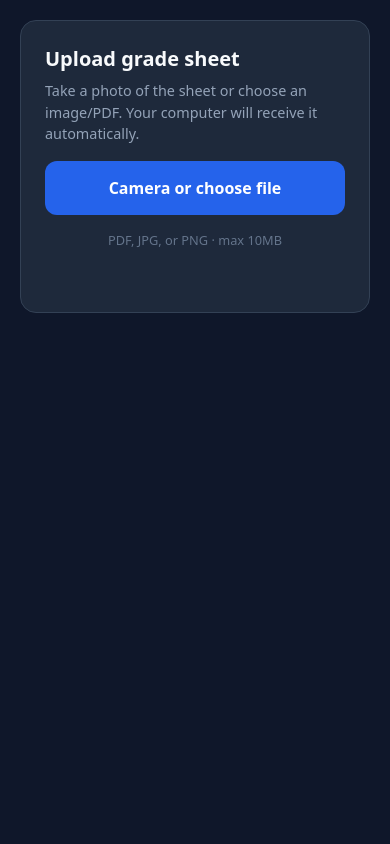
After one commit to MaxRUnger/Capstone, a Flask app: template app/templates/mobile_upload.html in a window 390 px wide. The commit adds this page. Run offline with Flask 3, Linux system fonts and the light colour scheme; the template is opened without the code that fills it: most values are stand-ins (such as "Sample title", 1, 10 or a date in 2020).

Commit message:
Fix .gitignore; mobile QR upload (LAN/PUBLIC_BASE_URL), qrcodejs, layout
- Replace broken ignore-all .gitignore so app/ can be tracked
- LAN IP / PUBLIC_BASE_URL for phone QR; loopback warning in UI
- Vendored qrcodejs; mobile upload page and polling in pdf_analyzer
- Adjacent drag-drop and QR on md+ screens

Made-with: Cursor

```diff
--- a/app/routes.py
+++ b/app/routes.py
@@ -1,6 +1,11 @@
 import logging
+import os
+import socket
+import threading
+import time
 from functools import wraps
-from flask import Blueprint, render_template, request, jsonify, redirect, url_for, session  # type: ignore
+from typing import Optional
+from flask import Blueprint, render_template, request, jsonify, redirect, url_for, session, abort, Response  # type: ignore
 from app.authentication import supabase, supabase_admin
 from app.models import Course, Grade, Student, Homework
 from app.dao.gemini_analyzer import get_gemini_analyzer
@@ -9,6 +14,94 @@ from uuid import uuid4
 logger = logging.getLogger(__name__)
 
 main_bp = Blueprint('main', __name__, template_folder='templates')
+
+# In-memory mobile upload handoff (single-process dev / one gunicorn worker).
+# For multiple workers, replace with Redis or similar.
+MOBILE_UPLOAD_TTL = 900  # 15 minutes
+_pending_mobile_uploads = {}
+_mobile_upload_lock = threading.Lock()
+
+
+def _get_lan_ipv4() -> Optional[str]:
+    """Best-effort primary LAN IPv4 for QR links when the dev server is opened via localhost."""
+    try:
+        s = socket.socket(socket.AF_INET, socket.SOCK_DGRAM)
+        s.settimeout(0.25)
+        s.connect(("8.8.8.8", 80))
+        ip = s.getsockname()[0]
+        s.close()
+        if ip and not ip.startswith("127."):
+            return ip
+    except OSError:
+        pass
+    try:
+        ip = socket.gethostbyname(socket.gethostname())
+        if ip and not ip.startswith("127."):
+            return ip
+    except OSError:
+        pass
+    return None
+
+
+def _request_host_is_loopback() -> bool:
+    host = (request.host or "").split(":")[0].lower()
+    if host in ("localhost", "127.0.0.1", "::1"):
+        return True
+    if host.startswith("127."):
+        return True
+    return False
+
+
+def _public_base_url():
+    """Base URL for QR / phone links. PUBLIC_BASE_URL wins (use for production, e.g. https://claritygrader.net)."""
+    base = (os.environ.get("PUBLIC_BASE_URL") or "").strip().rstrip("/")
+    if base:
+        return base
+    if _request_host_is_loopback():
+        lan = _get_lan_ipv4()
+        if lan:
+            port = request.environ.get("SERVER_PORT", "5000")
+            try:
+                p = int(port)
+            except ValueError:
+                p = 5000
+            return f"http://{lan}:{p}"
+    return request.host_url.rstrip("/")
+
+
+def _url_looks_like_loopback(url: str) -> bool:
+    if not url:
+        return False
+    u = url.lower()
+    return "localhost" in u or "127.0.0.1" in u or "::1" in u
+
+
+def _pending_put(token: str, class_id: str, user_id: str) -> None:
+    with _mobile_upload_lock:
+        _pending_mobile_uploads[token] = {
+            "class_id": class_id,
+            "user_id": user_id,
+            "created": time.time(),
+            "file": None,
+            "filename": None,
+            "content_type": None,
+        }
+
+
+def _pending_get(token: str):
+    with _mobile_upload_lock:
+        p = _pending_mobile_uploads.get(token)
+        if not p:
+            return None
+        if time.time() - p["created"] > MOBILE_UPLOAD_TTL:
+            del _pending_mobile_uploads[token]
+            return None
+        return p
+
+
+def _pending_delete(token: str) -> None:
+    with _mobile_upload_lock:
+        _pending_mobile_uploads.pop(token, None)
 
 DEFAULT_REQUIRED_MS = 2
 
@@ -836,8 +929,107 @@ def update_grade_handler(class_id):
         return redirect(url_for('main.class_detail', class_id=class_id))
 
     assignments = load_assignments_for_class(class_id)
-
-    return render_template("update_grade.html", class_id=class_id, class_name=class_data.get('name'), assignments=assignments)
+    template_kwargs = {
+        "class_id": class_id,
+        "class_name": class_data.get("name"),
+        "assignments": assignments,
+    }
+    if assignments:
+        mobile_upload_token = str(uuid4())
+        _pending_put(mobile_upload_token, class_id, session["user_id"])
+        mobile_upload_url = (
+            f"{_public_base_url()}/class/{class_id}/mobile-upload/{mobile_upload_token}"
+        )
+        template_kwargs["mobile_upload_token"] = mobile_upload_token
+        template_kwargs["mobile_upload_url"] = mobile_upload_url
+        template_kwargs["mobile_upload_url_is_loopback"] = _url_looks_like_loopback(mobile_upload_url)
+
+    return render_template("update_grade.html", **template_kwargs)
+
+@main_bp.route("/class/<class_id>/mobile-upload/<token>")
+def mobile_upload_page(class_id, token):
+    """Phone-friendly page to photograph or pick a grade sheet (opened via QR)."""
+    p = _pending_get(token)
+    if not p or p["class_id"] != class_id:
+        return (
+            render_template("mobile_upload.html", error="This link is invalid or has expired."),
+            404,
+        )
+    return render_template("mobile_upload.html", class_id=class_id, token=token, error=None)
+
+
+@main_bp.route("/api/mobile-upload/<token>", methods=["POST"])
+def mobile_upload_receive(token):
+    """Receive file from phone; token proves intent (short-lived, unguessable)."""
+    p = _pending_get(token)
+    if not p:
+        return jsonify({"success": False, "error": "Invalid or expired link"}), 400
+
+    if "file" not in request.files:
+        return jsonify({"success": False, "error": "No file uploaded"}), 400
+
+    f = request.files["file"]
+    if not f or not f.filename:
+        return jsonify({"success": False, "error": "No file selected"}), 400
+
+    allowed_extensions = (".pdf", ".jpg", ".jpeg", ".png")
+    if not f.filename.lower().endswith(allowed_extensions):
+        return jsonify({"success": False, "error": "Use a PDF, JPG, or PNG"}), 400
+
+    data = f.read()
+    max_size = 10 * 1024 * 1024
+    if len(data) > max_size:
+        return jsonify({"success": False, "error": "File must be 10MB or smaller"}), 400
+
+    content_type = f.mimetype or "application/octet-stream"
+    with _mobile_upload_lock:
+        if token not in _pending_mobile_uploads:
+            return jsonify({"success": False, "error": "Link expired"}), 400
+        _pending_mobile_uploads[token]["file"] = data
+        _pending_mobile_uploads[token]["filename"] = f.filename
+        _pending_mobile_uploads[token]["content_type"] = content_type
+
+    return jsonify({"success": True})
+
+
+@main_bp.route("/api/class/<class_id>/mobile-upload-status/<token>")
+@api_login_required
+def mobile_upload_status(class_id, token):
+    """Desktop polls until the phone has uploaded a file."""
+    p = _pending_get(token)
+    if not p or p["class_id"] != class_id or p["user_id"] != session["user_id"]:
+        return jsonify({"success": False, "error": "Not found"}), 404
+    ready = p["file"] is not None
+    return jsonify(
+        {
+            "success": True,
+            "ready": ready,
+            "filename": p["filename"] if ready else None,
+        }
+    )
+
+
+@main_bp.route("/api/class/<class_id>/mobile-upload-file/<token>")
+@api_login_required
+def mobile_upload_file(class_id, token):
+    """Return uploaded bytes once, then clear the handoff."""
+    p = _pending_get(token)
+    if not p or p["class_id"] != class_id or p["user_id"] != session["user_id"]:
+        abort(404)
+    if p["file"] is None:
+        return jsonify({"success": False, "error": "No file yet"}), 404
+
+    data = p["file"]
+    filename = p["filename"] or "upload.jpg"
+    content_type = p["content_type"] or "application/octet-stream"
+    _pending_delete(token)
+
+    return Response(
+        data,
+        mimetype=content_type,
+        headers={"Content-Disposition": f'inline; filename="{filename}"'},
+    )
+
 
 @main_bp.route("/class/<class_id>/create_learning_objective", methods=["GET", "POST"], endpoint='create_learning_objective')
 @login_required
--- /dev/null
+++ b/app/templates/mobile_upload.html
@@ -0,0 +1,102 @@
+<!DOCTYPE html>
+<html lang="en">
+<head>
+  <meta charset="utf-8">
+  <meta name="viewport" content="width=device-width, initial-scale=1, viewport-fit=cover">
+  <meta name="theme-color" content="#0f172a">
+  <title>Upload grade sheet</title>
+  <style>
+    * { box-sizing: border-box; }
+    body {
+      margin: 0;
+      min-height: 100dvh;
+      font-family: system-ui, -apple-system, Segoe UI, Roboto, sans-serif;
+      background: #0f172a;
+      color: #f8fafc;
+      padding: 1.25rem;
+      padding-bottom: max(1.25rem, env(safe-area-inset-bottom));
+    }
+    h1 { font-size: 1.25rem; font-weight: 700; margin: 0 0 0.5rem; }
+    p { color: #94a3b8; font-size: 0.9rem; line-height: 1.5; margin: 0 0 1rem; }
+    .card {
+      max-width: 420px;
+      margin: 0 auto;
+      background: #1e293b;
+      border-radius: 1rem;
+      padding: 1.5rem;
+      border: 1px solid #334155;
+    }
+    .err { color: #fca5a5; text-align: center; padding: 2rem 1rem; }
+    label.file-btn {
+      display: block;
+      width: 100%;
+      text-align: center;
+      padding: 1rem 1.25rem;
+      background: #2563eb;
+      color: #fff;
+      font-weight: 600;
+      border-radius: 0.75rem;
+      cursor: pointer;
+      border: none;
+      font-size: 1rem;
+    }
+    label.file-btn:active { background: #1d4ed8; }
+    input[type="file"] { position: absolute; width: 0; height: 0; opacity: 0; }
+    .hint { font-size: 0.8rem; color: #64748b; margin-top: 1rem; text-align: center; }
+    #status { margin-top: 1rem; font-size: 0.9rem; text-align: center; min-height: 1.5em; }
+    #status.ok { color: #86efac; }
+    #status.bad { color: #fca5a5; }
+  </style>
+</head>
+<body>
+  {% if error %}
+  <div class="err">{{ error }}</div>
+  {% else %}
+  <div class="card">
+    <h1>Upload grade sheet</h1>
+    <p>Take a photo of the sheet or choose an image/PDF. Your computer will receive it automatically.</p>
+    <form id="f" action="#" method="post" enctype="multipart/form-data">
+      <label class="file-btn">
+        Camera or choose file
+        <input type="file" id="file" name="file" accept=".pdf,.jpg,.jpeg,.png,image/*,application/pdf" capture="environment">
+      </label>
+    </form>
+    <p class="hint">PDF, JPG, or PNG · max 10MB</p>
+    <div id="status" role="status"></div>
+  </div>
+  <script>
+    (function () {
+      var token = {{ token|tojson }};
+      var input = document.getElementById('file');
+      var statusEl = document.getElementById('status');
+      input.addEventListener('change', function () {
+        if (!input.files || !input.files[0]) return;
+        var fd = new FormData();
+        fd.append('file', input.files[0]);
+        statusEl.textContent = 'Uploading…';
+        statusEl.className = '';
+        fetch('/api/mobile-upload/' + encodeURIComponent(token), {
+          method: 'POST',
+          body: fd,
+          credentials: 'same-origin'
+        })
+          .then(function (r) { return r.json().then(function (j) { return { ok: r.ok, j: j }; }); })
+          .then(function (x) {
+            if (x.ok && x.j.success) {
+              statusEl.textContent = 'Done. You can close this page.';
+              statusEl.className = 'ok';
+            } else {
+              statusEl.textContent = (x.j && x.j.error) ? x.j.error : 'Upload failed';
+              statusEl.className = 'bad';
+            }
+          })
+          .catch(function () {
+            statusEl.textContent = 'Network error';
+            statusEl.className = 'bad';
+          });
+      });
+    })();
+  </script>
+  {% endif %}
+</body>
+</html>
--- a/config.py
+++ b/config.py
@@ -7,5 +7,8 @@ class Config:
     SECRET_KEY = os.environ.get('SECRET_KEY') or 'dev-secret-key'
     SUPABASE_URL = os.environ.get('SUPABASE_URL')
     SUPABASE_KEY = os.environ.get('SUPABASE_KEY')
+    # Public base URL for QR / phone upload links. Set on production, e.g. https://claritygrader.net
+    # (no trailing slash). If unset and you open the app via localhost, the server tries your LAN IP.
+    PUBLIC_BASE_URL = os.environ.get('PUBLIC_BASE_URL')
     # Redirect URLs for OAuth (update these with your actual domain)
     REDIRECT_URL = os.environ.get('REDIRECT_URL') or 'http://localhost:5000/auth/callback'
```
Also changed, not shown: app/static/js/pdf_analyzer.js (+52 -0 lines), app/templates/update_grade.html (+63 -8 lines), app/static/js/qrcodejs.min.js (added), 1 other file.
